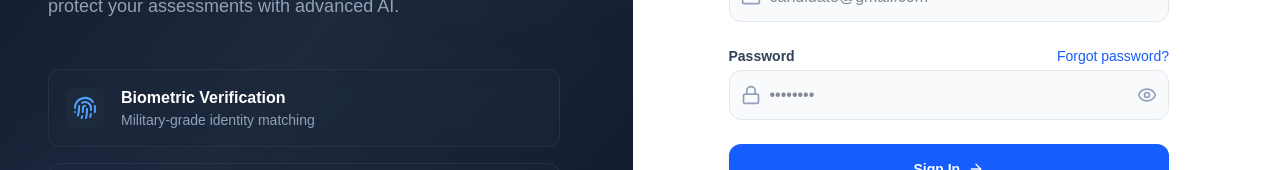
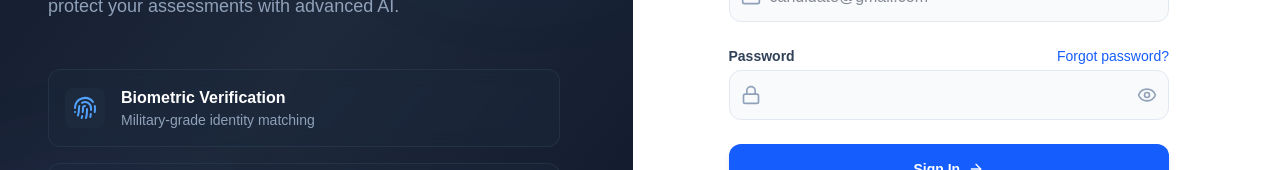
Before and after one commit to lohithbudidha-oss/proctorguardAI, a Next.js app in the folder frontend/: page /login in a window 1280 px wide. Shown: the part 366-536 px from the top of the page. Built offline with nearby package versions, Linux system fonts and the light colour scheme; no server answers.

Commit message:
fix: remove pre-filled placeholder text and password dots from admin login

```diff
--- a/frontend/src/app/login/page.tsx
+++ b/frontend/src/app/login/page.tsx
@@ -50,7 +50,7 @@ function LoginContent() {
 
     if (isAdminLogin) {
       if (normalized !== 'admin@proctorguard.local') {
-        setError('Admin Portal accepts administrator credentials only (Email: admin@proctorguard.local). Candidate credentials cannot be used here.');
+        setError('Admin Portal accepts authorized administrator credentials only. Candidate credentials cannot be used here.');
         return;
       }
     } else {
@@ -261,7 +261,7 @@ function LoginContent() {
             </div>
           )}
 
-          <form onSubmit={handleLogin} className="space-y-6">
+          <form onSubmit={handleLogin} className="space-y-6" autoComplete="off">
             {error && (
               <div className="bg-red-50 border-l-4 border-red-500 text-red-700 px-4 py-3 rounded-md text-sm font-medium animate-in fade-in slide-in-from-top-2">
                 {error}
@@ -281,12 +281,13 @@ function LoginContent() {
                   required
                   value={email}
                   onChange={handleEmailChange}
+                  autoComplete="off"
                   className={`block w-full pl-10 pr-3 py-3 border rounded-xl focus:ring-2 transition-all font-medium placeholder:font-normal ${
                     emailError
                       ? 'border-rose-400 bg-rose-50/20 text-rose-900 focus:border-rose-500 focus:ring-rose-500/20'
                       : 'border-slate-200 bg-slate-50 hover:bg-slate-100 focus:bg-white text-slate-900 focus:ring-blue-500/20 focus:border-blue-500'
                   }`}
-                  placeholder={isAdminLogin ? "admin@proctorguard.local" : "candidate@gmail.com"}
+                  placeholder={isAdminLogin ? "" : "candidate@gmail.com"}
                   suppressHydrationWarning
                 />
               </div>
@@ -316,8 +317,9 @@ function LoginContent() {
                   required
                   value={password}
                   onChange={e => setPassword(e.target.value)}
+                  autoComplete="new-password"
                   className="block w-full pl-10 pr-10 py-3 border border-slate-200 rounded-xl focus:ring-2 focus:ring-blue-500/20 focus:border-blue-500 transition-all bg-slate-50 hover:bg-slate-100 focus:bg-white text-slate-900 font-medium placeholder:font-normal"
-                  placeholder="••••••••"
+                  placeholder=""
                   suppressHydrationWarning
                 />
                 <button
```
